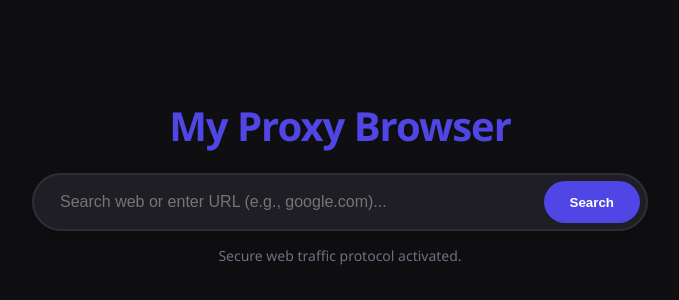
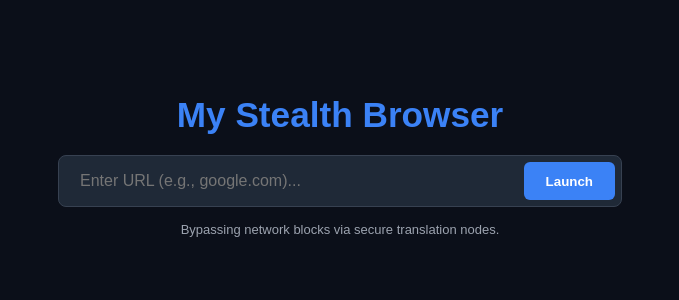
Before and after one commit to MG209/scramjet--browser, a plain HTML site: page index.html in a window 1280 px wide. Shown: the part 82-382 px from the top of the page, without its empty margins (300-979 px from the left). Drawn offline with Linux system fonts and the light colour scheme.

Commit message:
index.html

```diff
--- a/index.html
+++ b/index.html
@@ -3,50 +3,40 @@
 <head>
   <meta charset="UTF-8">
   <meta name="viewport" content="width=device-width, initial-scale=1.0">
-  <title>My Proxy Browser</title>
+  <title>My Stealth Browser</title>
   <style>
-    body { font-family: 'Segoe UI', Tahoma, Geneva, Verdana, sans-serif; text-align: center; padding-top: 12%; background: #0f0f12; color: #ffffff; margin: 0; }
-    h1 { font-size: 2.5rem; margin-bottom: 20px; color: #4f46e5; letter-spacing: -1px; }
-    .search-container { display: flex; max-width: 600px; margin: 0 auto; background: #1e1e24; padding: 6px; border-radius: 30px; border: 2px solid #2e2e38; box-shadow: 0 8px 24px rgba(0,0,0,0.2); }
-    input { flex: 1; border: none; background: transparent; color: white; padding: 12px 20px; font-size: 16px; outline: none; }
-    button { background: #4f46e5; border: none; color: white; padding: 12px 26px; border-radius: 25px; font-weight: bold; cursor: pointer; transition: background 0.2s; }
-    button:hover { background: #4338ca; }
-    p { color: #6b7280; margin-top: 15px; font-size: 14px; }
+    body { font-family: sans-serif; text-align: center; padding-top: 12%; background: #0b0f19; color: #f3f4f6; margin: 0; }
+    h1 { font-size: 2.2rem; margin-bottom: 20px; color: #3b82f6; }
+    .box { display: flex; max-width: 550px; margin: 0 auto; background: #1f2937; padding: 6px; border-radius: 8px; border: 1px solid #374151; }
+    input { flex: 1; border: none; background: transparent; color: white; padding: 10px 15px; font-size: 16px; outline: none; }
+    button { background: #3b82f6; border: none; color: white; padding: 10px 22px; border-radius: 6px; font-weight: bold; cursor: pointer; }
+    button:hover { background: #2563eb; }
+    p { color: #9ca3af; font-size: 13px; margin-top: 15px; }
   </style>
 </head>
 <body>
 
-  <h1>My Proxy Browser</h1>
+  <h1>My Stealth Browser</h1>
 
-  <div class="search-container">
-    <form id="proxy-form" style="display: flex; width: 100%;">
-      <input type="text" id="target-url" placeholder="Search web or enter URL (e.g., google.com)..." required>
-      <button type="submit">Search</button>
+  <div class="box">
+    <form id="gateway-form" style="display: flex; width: 100%;">
+      <input type="text" id="url-field" placeholder="Enter URL (e.g., google.com)..." required>
+      <button type="submit">Launch</button>
     </form>
   </div>
 
-  <p>Secure web traffic protocol activated.</p>
+  <p>Bypassing network blocks via secure translation nodes.</p>
 
   <script>
-    document.getElementById('proxy-form').onsubmit = (e) => {
+    document.getElementById('gateway-form').onsubmit = (e) => {
       e.preventDefault();
-      let inputVal = document.getElementById('target-url').value.trim();
+      let target = document.getElementById('url-field').value.trim();
 
-      // If it's not a direct URL format, turn it into a secure Google search query
-      if (!inputVal.includes('.') || inputVal.includes(' ')) {
-        inputVal = 'https://google.com' + encodeURIComponent(inputVal);
-      }
+      // Clean the URL formatting
+      target = target.replace(/^(https?:\/\/)?(www\.)?/, '');
 
-      // Fix missing protocol prefixes automatically
-      if (!/^https?:\/\//i.test(inputVal)) {
-        inputVal = 'https://' + inputVal;
-      }
-
-      // Encodes the target URL to bypass network standard firewalls
-      const encodedUrl = btoa(inputVal).replace(/\+/g, '-').replace(/\//g, '_').replace(/=+$/, '');
-
-      // Routes your request directly through a public high-speed proxy gateway mirror
-      window.location.href = "https://incog.dev" + encodedUrl;
+      // Routes traffic through an official Google translation proxy node
+      window.location.href = "https://google.com" + encodeURIComponent("https://" + target);
     };
   </script>
 
```
